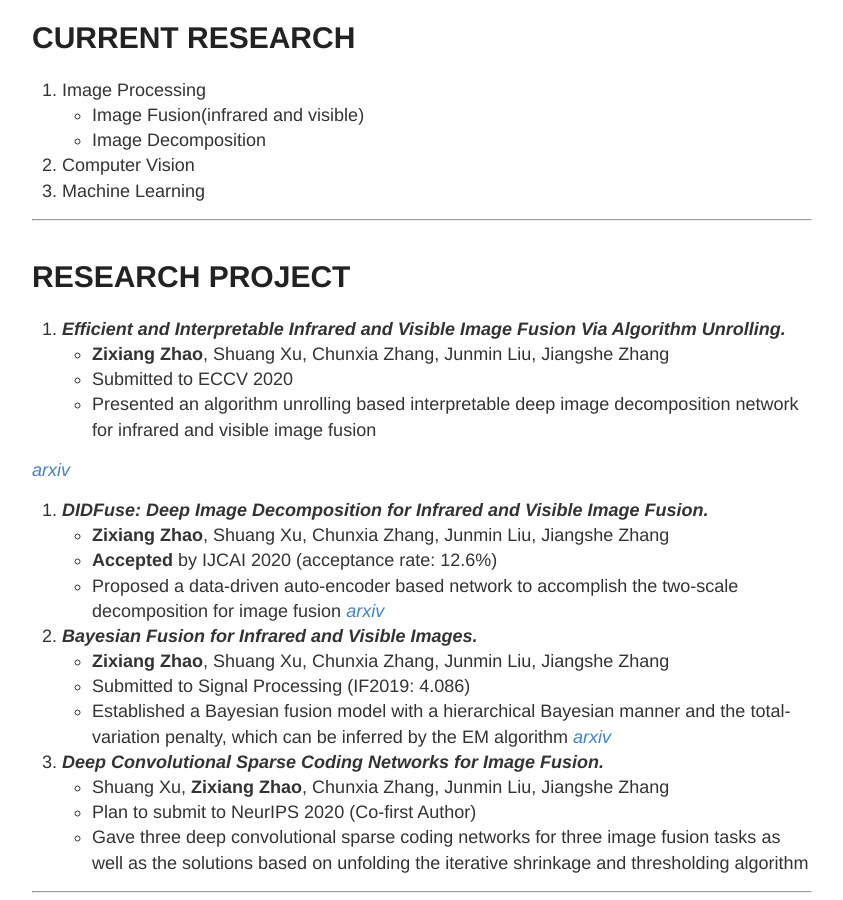
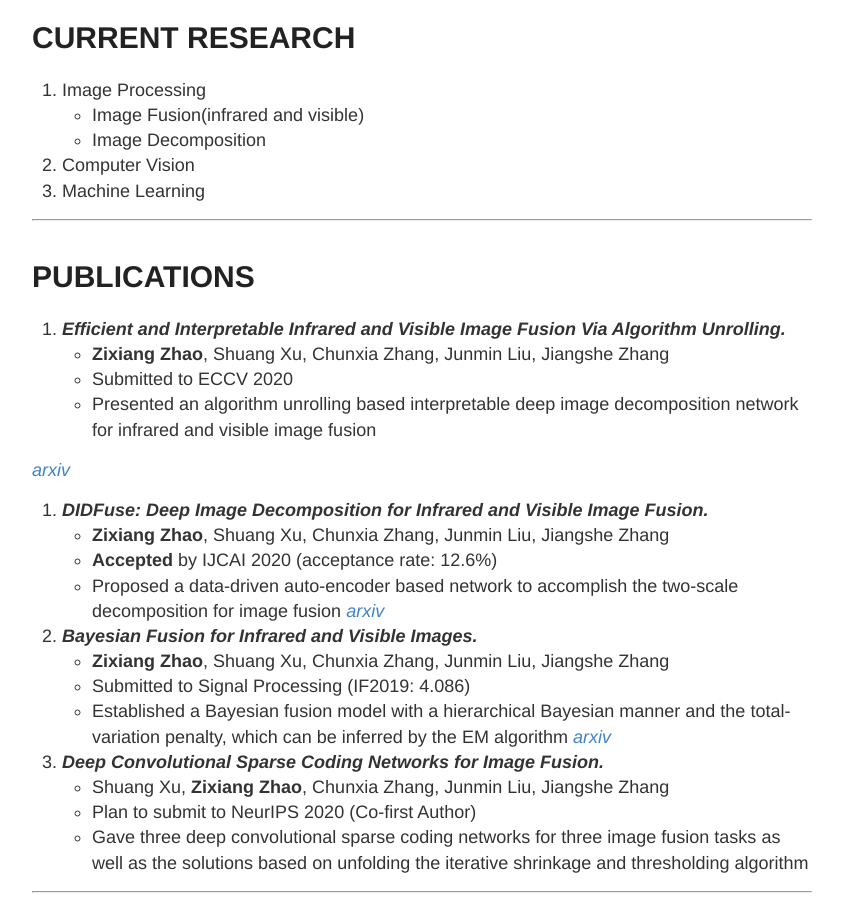
Before and after one commit to Zhaozixiang1228/Zhaozixiang1228.github.io, a Jekyll site: the page built from index.md, in a window 1280 px wide and 900 px high, scrolled down 493 px. Shown: the whole window, without its empty margins (218-1061 px from the left). Built offline with Jekyll 4.4.1, drawn with Linux system fonts in a browser that asks for light colours; our own code applies the rules of GitHub Pages for plain Markdown files.

Commit message:
Update index.md

```diff
--- a/index.md
+++ b/index.md
@@ -20,7 +20,7 @@ I am expected to obtain my Master's degree in 2021 and purse **an admission of a
 
 ---
 
-# RESEARCH PROJECT
+# PUBLICATIONS
 
 1. ***Efficient and Interpretable Infrared and Visible Image Fusion Via Algorithm Unrolling.***
 * **Zixiang Zhao**, Shuang Xu, Chunxia Zhang, Junmin Liu, Jiangshe Zhang
```
